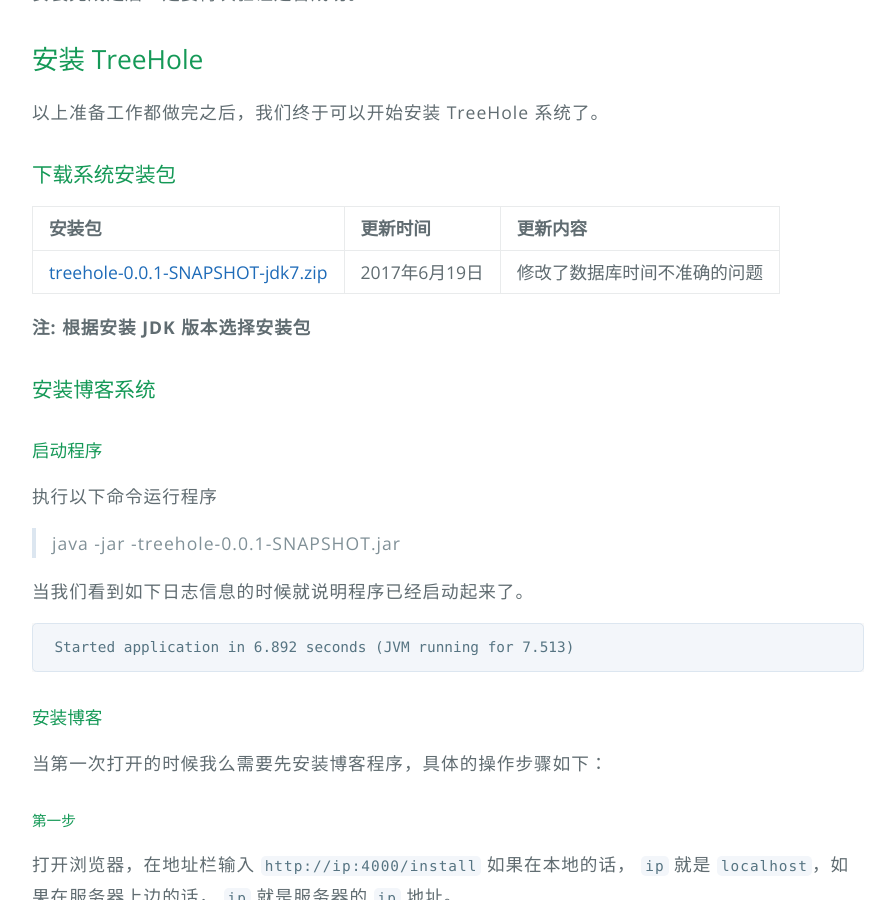
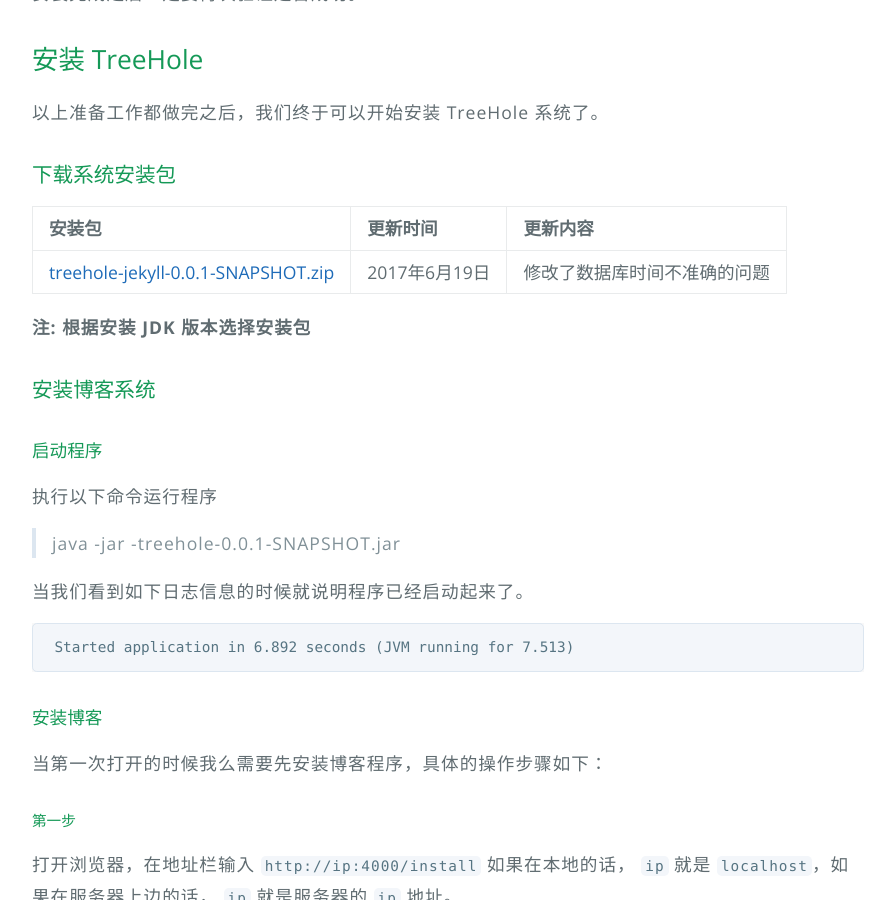
Before and after one commit to treeholeb/treeholeb.github.io, a Jekyll site: the page built from _posts/2017-06-22-how-to-use.md, in a window 1280 px wide and 900 px high, scrolled down 1450 px. Shown: the whole window, without its empty margins (192-1087 px from the left). Built offline with Jekyll 4.4.1, drawn with Linux system fonts in a browser that asks for light colours.

Commit message:
Update 2017-06-22-how-to-use.md

```diff
--- a/_posts/2017-06-22-how-to-use.md
+++ b/_posts/2017-06-22-how-to-use.md
@@ -49,7 +49,7 @@
 
 |安装包|更新时间|更新内容|
 |:-|:-|:-|
-|[treehole-0.0.1-SNAPSHOT-jdk7.zip](http://orgr5bpmh.bkt.clouddn.com/treehole-0.0.1-SNAPSHOT-20170619.zip)|2017年6月19日|修改了数据库时间不准确的问题|
+|[treehole-jekyll-0.0.1-SNAPSHOT.zip](http://orgr5bpmh.bkt.clouddn.com//jekyll/1/treehole-jekyll-0.0.1-SNAPSHOT.zip)|2017年6月19日|修改了数据库时间不准确的问题|
 
 **注: 根据安装 JDK 版本选择安装包**
 
```
